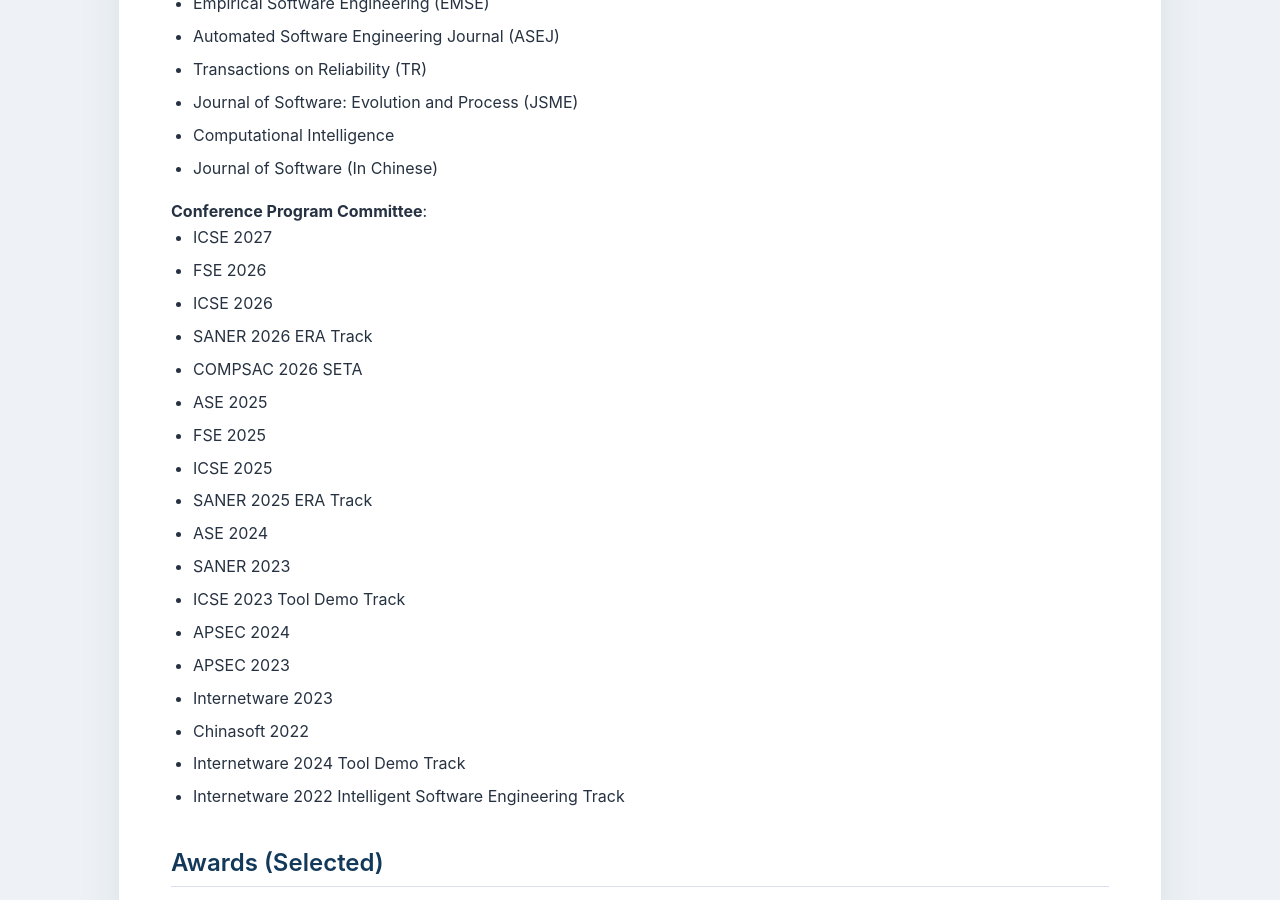
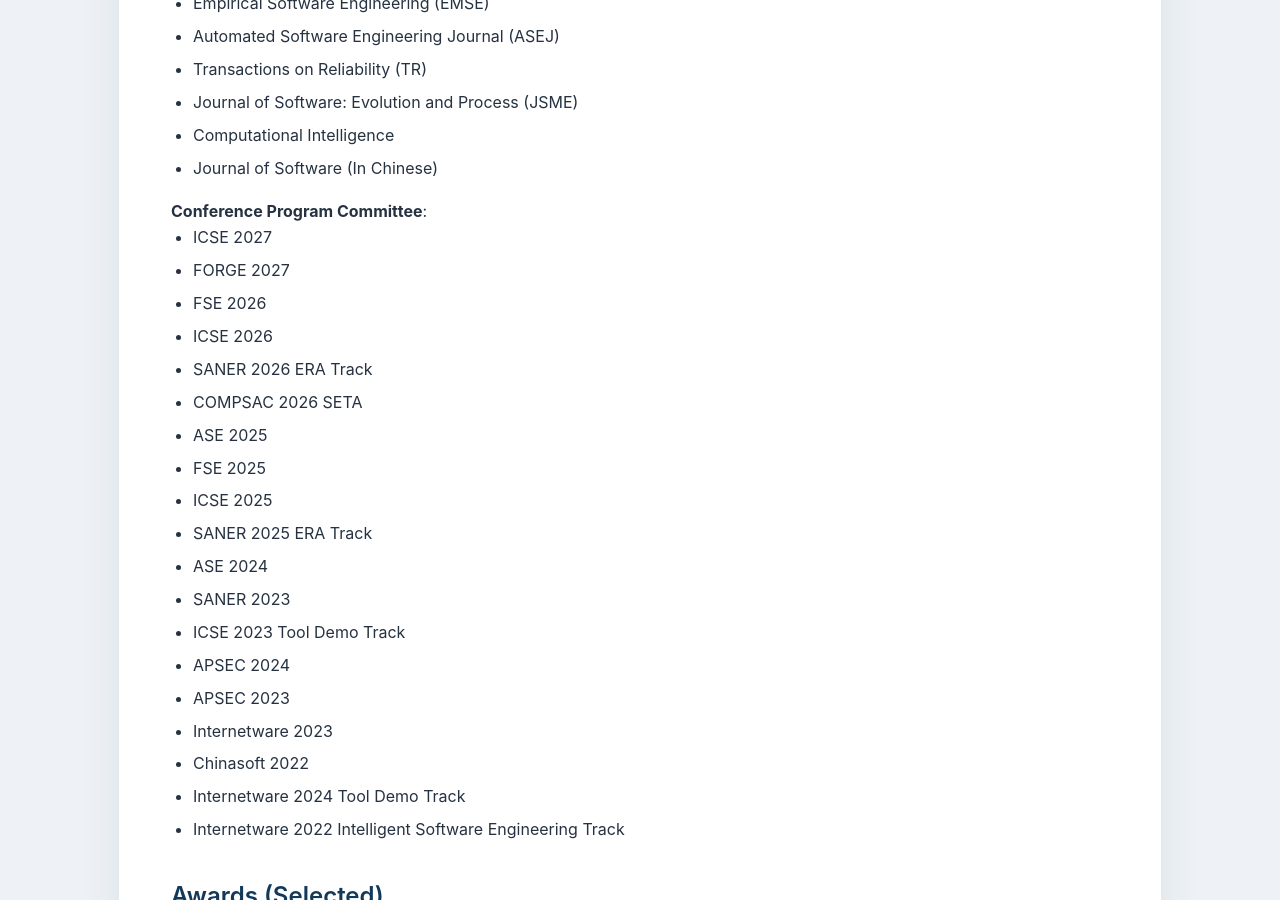
Before and after one commit to zhongxin-liu/zhongxin-liu.github.io, a Jekyll site: the page index.html, which Jekyll copies as it is, in a window 1280 px wide and 900 px high, scrolled down 12523 px. Built offline with Jekyll 4.4.1, drawn with Linux system fonts in a browser that asks for light colours.

Commit message:
Add FORGE 2027 program committee service

```diff
--- a/index.html
+++ b/index.html
@@ -669,6 +669,7 @@
 				<b>Conference Program Committee</b>:
 				<ul>
 					<li>ICSE 2027</li>
+					<li>FORGE 2027</li>
 					<li>FSE 2026</li>
 					<li>ICSE 2026</li>
 					<li>SANER 2026 ERA Track</li>
```
